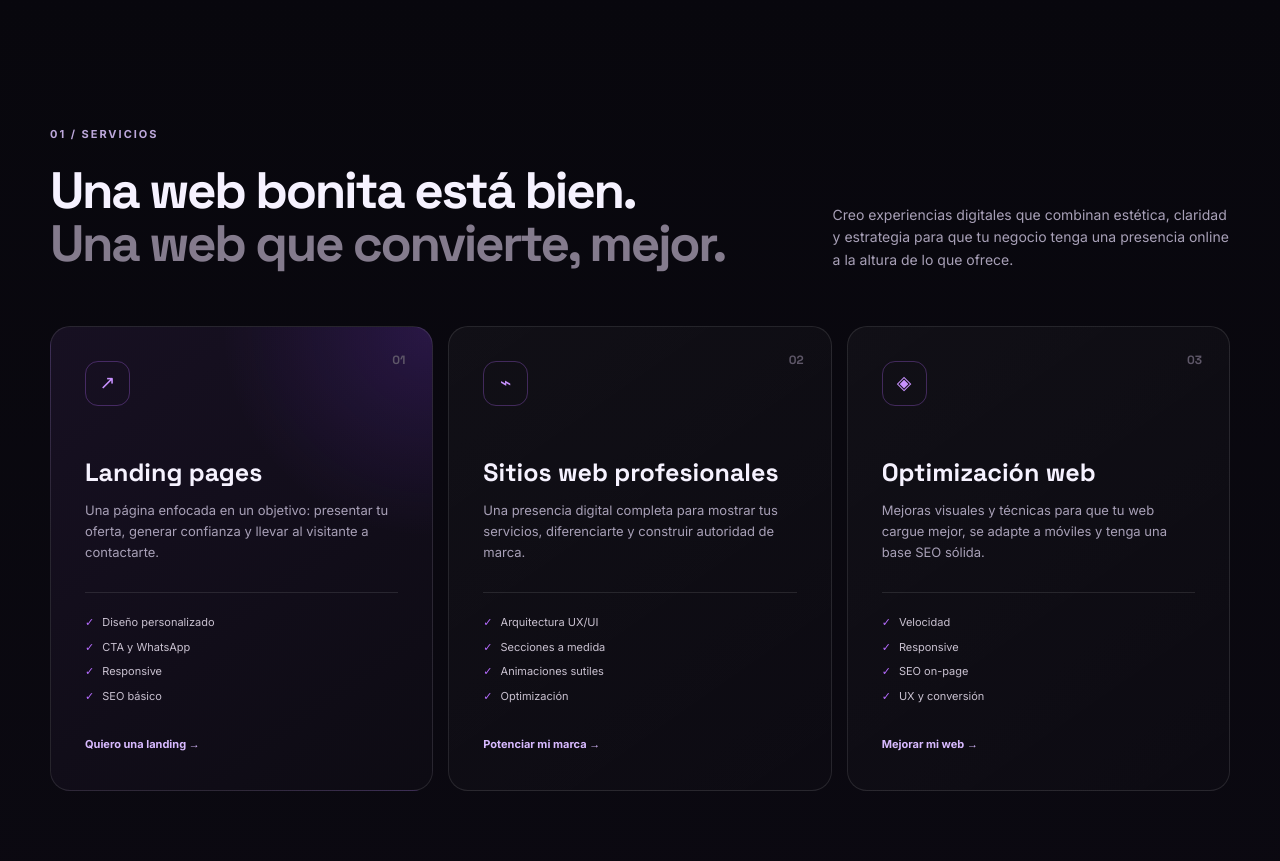
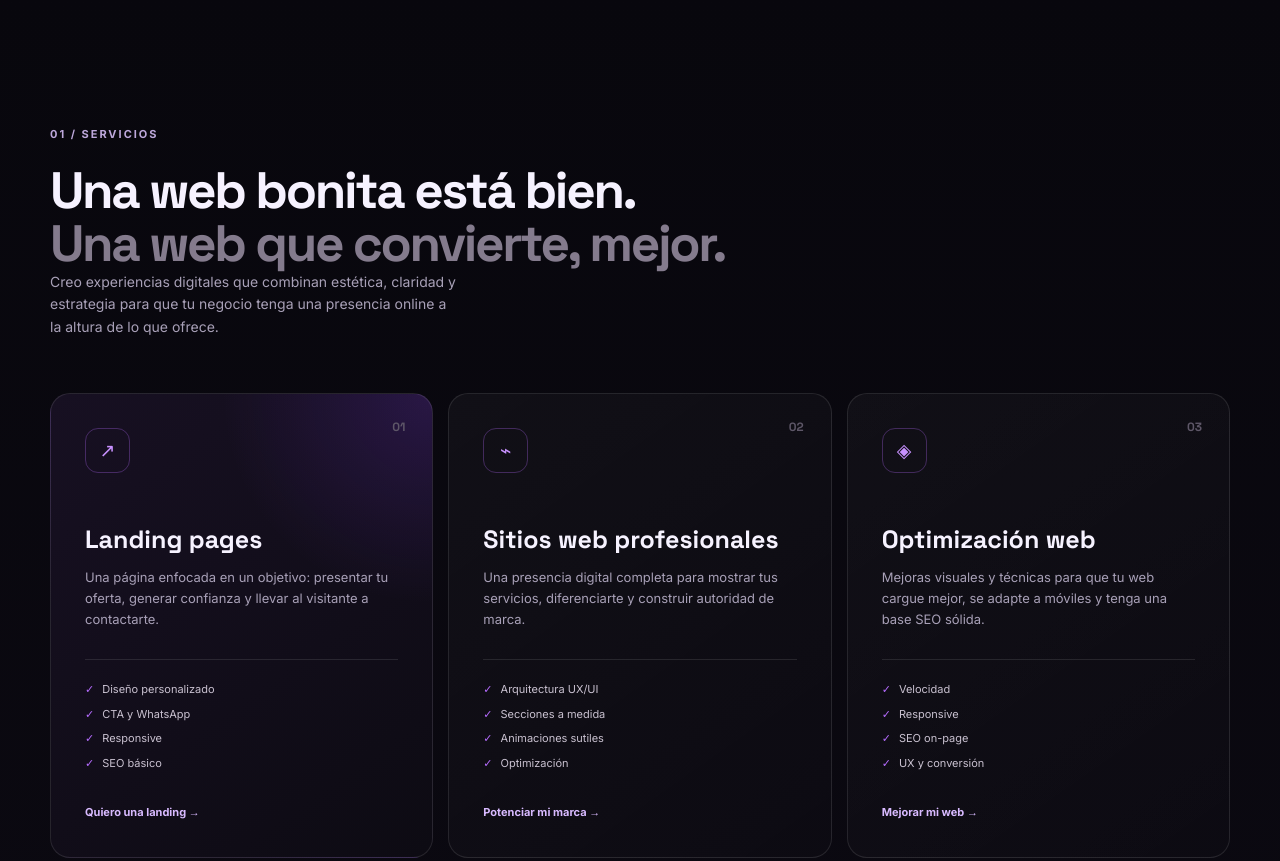
Before and after one commit to Francoespada/ActivaWeb, a plain HTML site: page index.html in a window 1280 px wide. Shown: the part 980-1841 px from the top of the page. Drawn offline with Linux system fonts and the light colour scheme.

Commit message:
Update style.css

```diff
--- a/style.css
+++ b/style.css
@@ -63,7 +63,7 @@ button{font:inherit}
 .status-dot{margin:0 3px 0 1px;background:#8effc1;box-shadow:0 0 0 5px rgba(142,255,193,.08)}
 .marquee-section{overflow:hidden;border-block:1px solid var(--line);background:#0c0a12;padding:16px 0}
 .marquee{display:flex;align-items:center;gap:30px;width:max-content;animation:marquee 28s linear infinite;font:700 12px "Space Grotesk";letter-spacing:.15em;color:#b9afc6}.marquee b{color:#9148ff}
-.section-heading{display:grid;grid-template-columns:1fr .55fr;gap:60px;align-items:end;margin-bottom:55px}.section-heading h2{font:700 clamp(36px,4vw,58px)/1.05 "Space Grotesk";letter-spacing:-.045em;margin-top:18px}.section-heading h2 span{color:#847b8d}.section-heading>p{font-size:14px;color:var(--muted);max-width:410px}
+.section-heading{gap:60px;align-items:end;margin-bottom:55px}.section-heading h2{font:700 clamp(36px,4vw,58px)/1.05 "Space Grotesk";letter-spacing:-.045em;margin-top:18px}.section-heading h2 span{color:#847b8d}.section-heading>p{font-size:14px;color:var(--muted);max-width:410px}
 .services{background:linear-gradient(180deg,#08070d,#0b0911)}
 .services-grid{display:grid;grid-template-columns:repeat(3,1fr);gap:15px}
 .service-card{position:relative;padding:34px;border:1px solid var(--line);border-radius:20px;background:linear-gradient(145deg,rgba(255,255,255,.035),rgba(255,255,255,.012));min-height:430px;overflow:hidden;transition:.45s var(--ease)}
```
